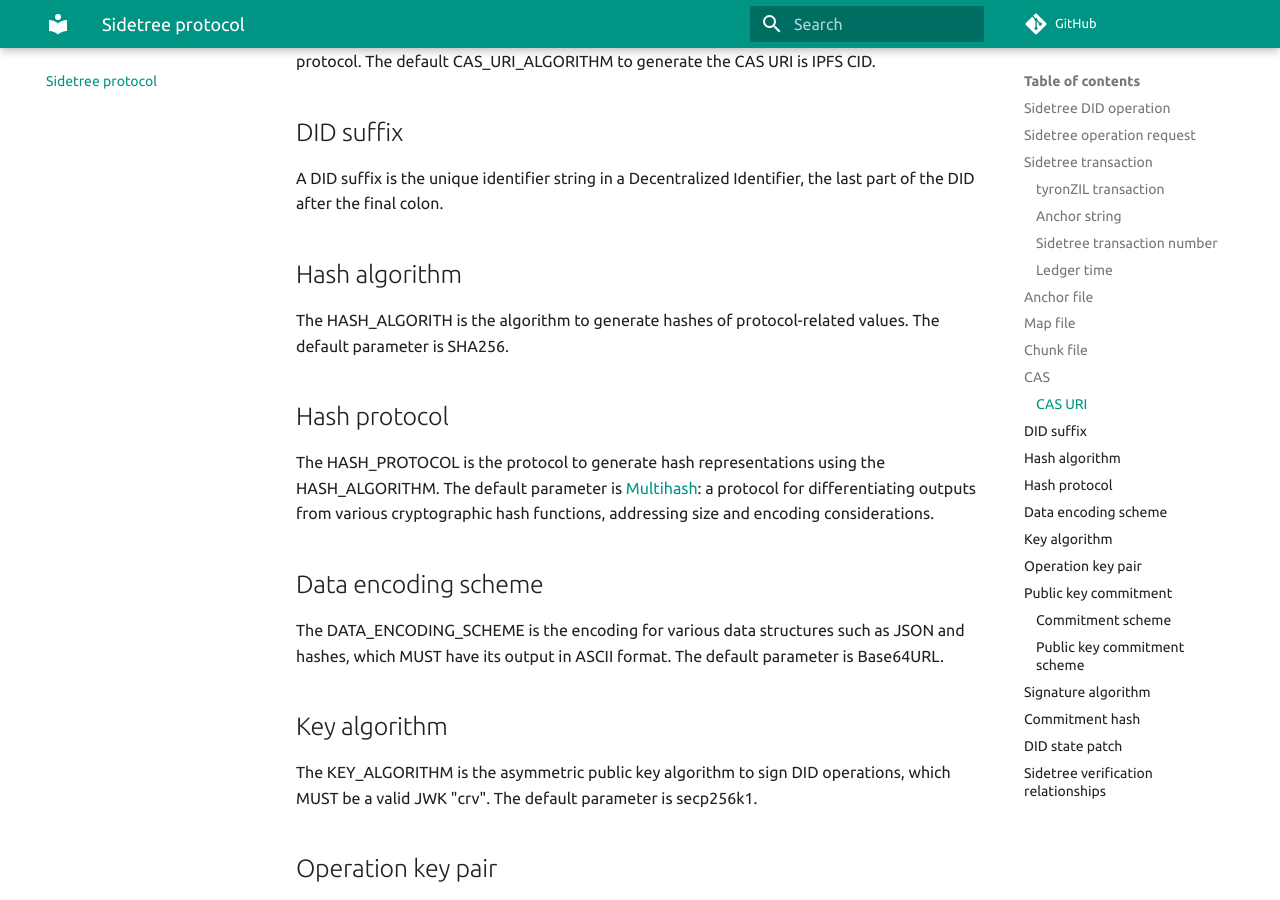
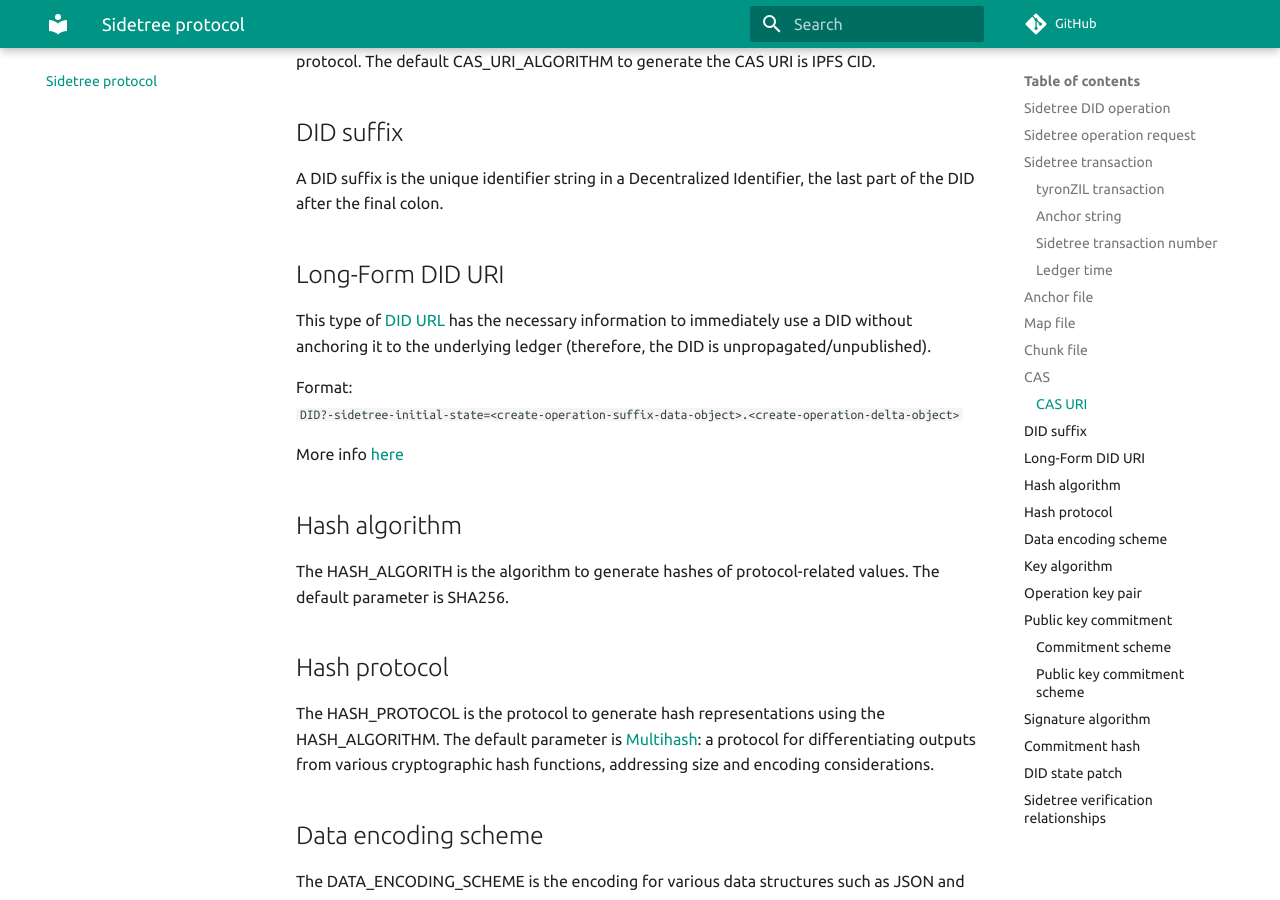
Before and after one commit to amygorgon/didtyronzil, an MkDocs documentation site: the page built from docs/sidetree.md, in a window 1280 px wide and 900 px high, scrolled down 1922 px. Built offline with MkDocs 1.6.1 and Material for MkDocs 9.7.7, drawn with Linux system fonts in a browser that asks for light colours; comment, search, counter and statistics services are not loaded.

Commit message:
long-form did

````diff
--- a/docs/sidetree.md
+++ b/docs/sidetree.md
@@ -53,6 +53,15 @@ A CAS URI is a unique content-bound identifier used to locate a specific resourc
 ## DID suffix
 
 A DID suffix is the unique identifier string in a Decentralized Identifier, the last part of the DID after the final colon.
+
+## Long-Form DID URI
+
+This type of [DID URL](./W3C-dids.md#did-url) has the necessary information to immediately use a DID without anchoring it to the underlying ledger (therefore, the DID is unpropagated/unpublished).
+
+Format:
+```DID?-sidetree-initial-state=<create-operation-suffix-data-object>.<create-operation-delta-object>```
+
+More info [here](./scheme/did-url-syntax.md#sidetree-long-form-did)
 
 ## Hash algorithm
 
--- a/mkdocs.yml
+++ b/mkdocs.yml
@@ -22,7 +22,7 @@ nav:
     - 'DID-scheme': 'scheme/did-scheme.md'
     - 'DID URL syntax': 'scheme/did-url-syntax.md'
   - 'Operations':
-    - 'Introduction': 'operations/tyronZIL-operations.md'
+    - 'tyronZIL operations': 'operations/tyronZIL-operations.md'
     - 'DID CRUD':
         - 'Create': 'operations/CRUD/did-create.md'
         - 'Resolve': 'operations/CRUD/did-resolve.md'
````
Also changed, not shown: docs/index.md (+1 -1 lines), docs/scheme/did-url-syntax.md (+6 -0 lines).
